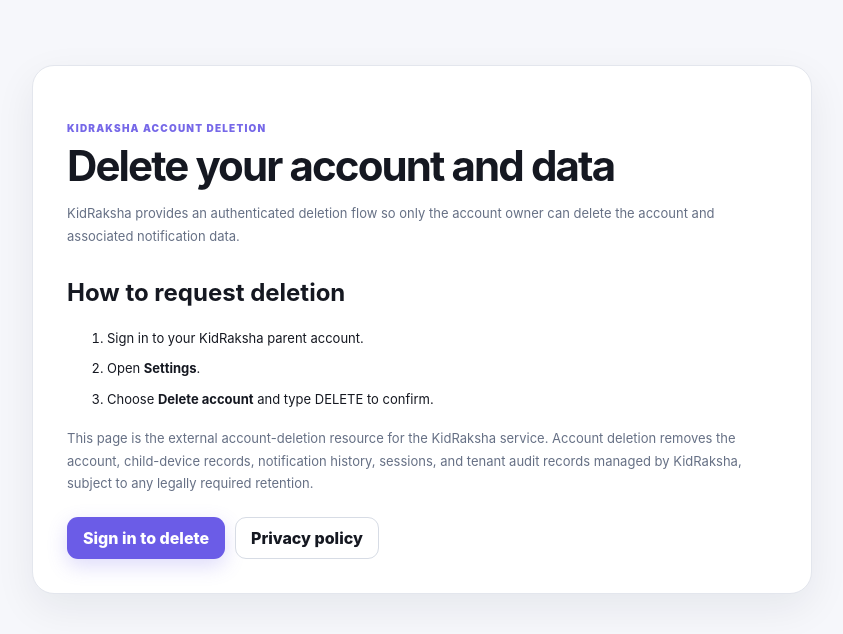
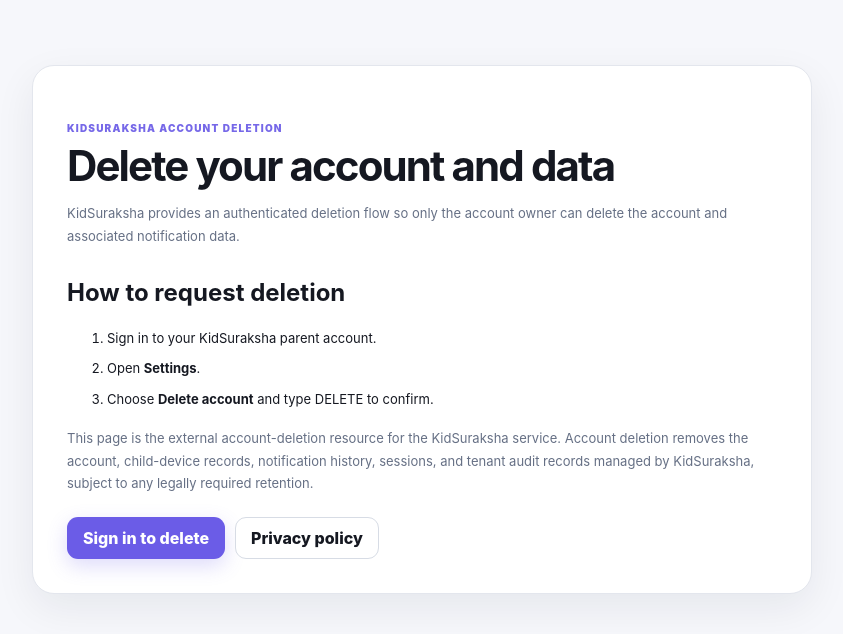
Before and after one commit to vardhanngg/KidRaksha-notification, a Next.js app in the folder apps/web/: page /delete-account in a window 1280 px wide. Shown: the top 634 px of the page, without its empty margins (218-1061 px from the left). Built offline with nearby package versions, Linux system fonts and the light colour scheme.

Commit message:
branding: complete KidSuraksha rename

```diff
--- a/apps/web/app/delete-account/page.tsx
+++ b/apps/web/app/delete-account/page.tsx
@@ -2,16 +2,16 @@ import Link from "next/link";
 
 export default function DeleteAccountPage(){
   return <main className="legalPage"><div className="legalCard">
-    <div className="authKicker">KidRaksha account deletion</div>
+    <div className="authKicker">KidSuraksha account deletion</div>
     <h1>Delete your account and data</h1>
-    <p className="muted">KidRaksha provides an authenticated deletion flow so only the account owner can delete the account and associated notification data.</p>
+    <p className="muted">KidSuraksha provides an authenticated deletion flow so only the account owner can delete the account and associated notification data.</p>
     <h2>How to request deletion</h2>
     <ol>
-      <li>Sign in to your KidRaksha parent account.</li>
+      <li>Sign in to your KidSuraksha parent account.</li>
       <li>Open <b>Settings</b>.</li>
       <li>Choose <b>Delete account</b> and type DELETE to confirm.</li>
     </ol>
-    <p className="small muted">This page is the external account-deletion resource for the KidRaksha service. Account deletion removes the account, child-device records, notification history, sessions, and tenant audit records managed by KidRaksha, subject to any legally required retention.</p>
+    <p className="small muted">This page is the external account-deletion resource for the KidSuraksha service. Account deletion removes the account, child-device records, notification history, sessions, and tenant audit records managed by KidSuraksha, subject to any legally required retention.</p>
     <div className="row" style={{marginTop:22}}><Link href="/login" className="btn accent">Sign in to delete</Link><Link href="/privacy" className="btn ghost">Privacy policy</Link></div>
   </div></main>;
 }
```
